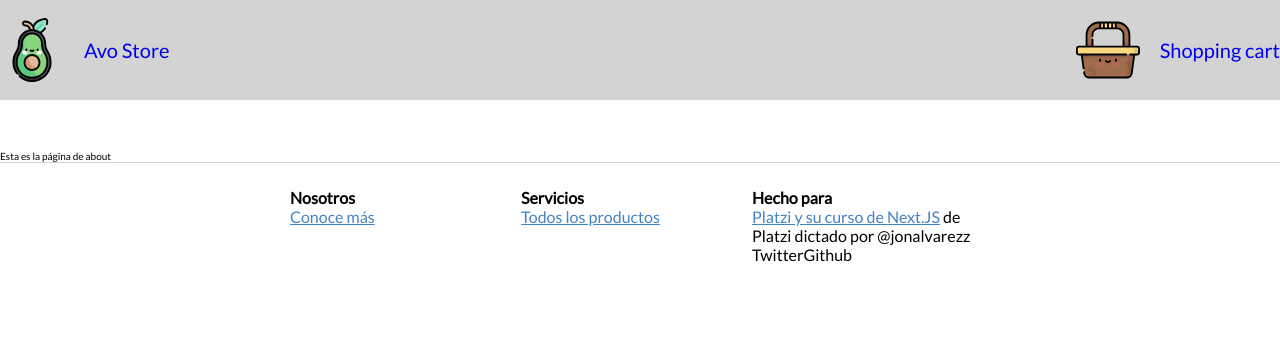
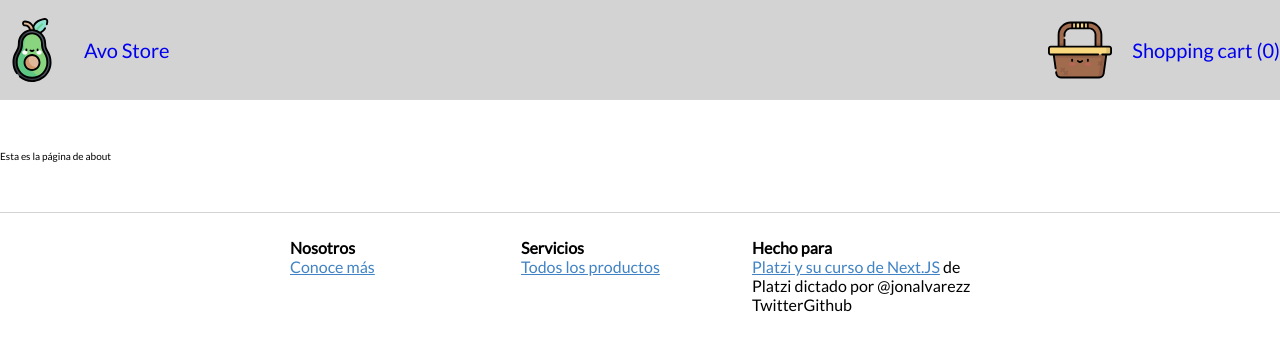
Before and after one commit to JeanPaulYps/PlatziCursos, a Next.js app in the folder Curso NextJS/platzi-nextjs/: page /about in a window 1280 px wide. Shown: the top 350 px of the page. Built offline with nearby package versions, Linux system fonts and the light colour scheme.

Commit message:
Added implementation of add product to shopping cart

```diff
--- a/Curso NextJS/platzi-nextjs/components/Footer/styles.module.css
+++ b/Curso NextJS/platzi-nextjs/components/Footer/styles.module.css
@@ -3,6 +3,7 @@
   border-top: 1px solid lightgray;
   padding: 25px 0;
   width: 100%;
+  margin-top: 50px;
 }
 
 .footer__textContainer {
--- a/Curso NextJS/platzi-nextjs/components/Layout/index.tsx
+++ b/Curso NextJS/platzi-nextjs/components/Layout/index.tsx
@@ -2,11 +2,14 @@ import React, { ComponentProps, ReactNode } from 'react'
 import Navbar from '@components/Navbar'
 import Footer from '@components/Footer'
 import styles from './styles.module.css'
+import { useShoppingCart } from 'store/shoppingCart'
 
 function Layout({ children }: { children: ReactNode }) {
+  const totalItems = useShoppingCart((state) => state.totalItems)
+
   return (
     <div className={styles.container}>
-      <Navbar />
+      <Navbar shoppingCartItems={totalItems} />
       {children}
       <Footer />
     </div>
--- a/Curso NextJS/platzi-nextjs/components/Navbar/index.tsx
+++ b/Curso NextJS/platzi-nextjs/components/Navbar/index.tsx
@@ -3,7 +3,7 @@ import Link from 'next/link'
 import styles from './style.module.css'
 import Image from 'next/image'
 
-function Navbar() {
+function Navbar({ shoppingCartItems }: { shoppingCartItems: number }) {
   return (
     <nav className={styles.navigation__container}>
       <ul className={styles.navigation__list}>
@@ -25,8 +25,12 @@ function Navbar() {
             width={64}
             height={64}
           />
-          <Link href="/about" className={styles.navigation__link}>
-            Shopping cart
+          <Link
+            href="/about"
+            className={styles.navigation__link}
+            id="shoppingLink"
+          >
+            Shopping cart ({shoppingCartItems})
           </Link>
         </li>
       </ul>
--- a/Curso NextJS/platzi-nextjs/pages/_app.tsx
+++ b/Curso NextJS/platzi-nextjs/pages/_app.tsx
@@ -2,12 +2,15 @@ import type { AppProps } from 'next/app'
 import Layout from '@components/Layout'
 import './global.css'
 import '@fontsource/lato'
+import { useShoppingCart } from 'store/shoppingCart'
 
-export const reportWebVitals = (metrics: any) => {
-  console.log(metrics)
-}
+// export const reportWebVitals = (metrics: any) => {
+//   console.log(metrics)
+// }
 
 export default function MyApp({ Component, pageProps }: AppProps) {
+  // const shoppingCart = useShoppingCart((state) => state.shoppingCart)
+  // console.log('total', shoppingCart.length)
   return (
     <Layout>
       <Component {...pageProps} />
--- /dev/null
+++ b/Curso NextJS/platzi-nextjs/store/shoppingCart.ts
@@ -0,0 +1,73 @@
+import { create } from 'zustand'
+
+interface ShoppingCartProduct extends Omit<TProduct, 'attributes'> {
+  quantity: number
+}
+
+interface ShoppingCartStore {
+  shoppingCart: ShoppingCartProduct[]
+  addProductToShoppingCart: (
+    shoppingCartProduct: TProduct,
+    quantity: number
+  ) => void
+  removeProductFromShoppingCart: (
+    shoppingCartProduct: ShoppingCartProduct
+  ) => void
+  updateTotalQuantity: () => void
+  totalItems: number
+}
+
+export const useShoppingCart = create<ShoppingCartStore>((set, get) => {
+  return {
+    shoppingCart: [],
+    totalItems: 0,
+
+    updateTotalQuantity: () => {
+      const { shoppingCart } = get()
+      const totalQuantity = shoppingCart.reduce(
+        (total, product) => total + product.quantity,
+        0
+      )
+      set({ totalItems: totalQuantity })
+    },
+
+    addProductToShoppingCart: (shoppingCartProduct, quantity) => {
+      const { shoppingCart, updateTotalQuantity } = get()
+
+      const productIndexInShoppingCart = shoppingCart.findIndex(
+        ({ id }) => shoppingCartProduct.id === id
+      )
+
+      let newShoppingCart = [...shoppingCart]
+
+      if (productIndexInShoppingCart === -1) {
+        newShoppingCart.push({ ...shoppingCartProduct, quantity })
+      } else {
+        newShoppingCart[productIndexInShoppingCart].quantity += quantity
+      }
+      set({ shoppingCart: newShoppingCart })
+      updateTotalQuantity()
+      console.log(newShoppingCart)
+    },
+
+    removeProductFromShoppingCart: (shoppingCartProduct) => {
+      const { shoppingCart } = get()
+
+      const productIndexInShoppingCart = shoppingCart.findIndex(
+        ({ id }) => shoppingCartProduct.id === id
+      )
+
+      if (productIndexInShoppingCart === -1) {
+        return
+      }
+
+      const newShoppingCart = [...shoppingCart]
+      newShoppingCart.splice(
+        productIndexInShoppingCart,
+        productIndexInShoppingCart + 1
+      )
+
+      set({ shoppingCart: newShoppingCart })
+    },
+  }
+})
```
Also changed, not shown: Curso NextJS/platzi-nextjs/package.json (+7 -2 lines), Curso NextJS/platzi-nextjs/pages/product/[productId].tsx (+17 -3 lines), 2 other files (tests, documents, lock files or other folders).
